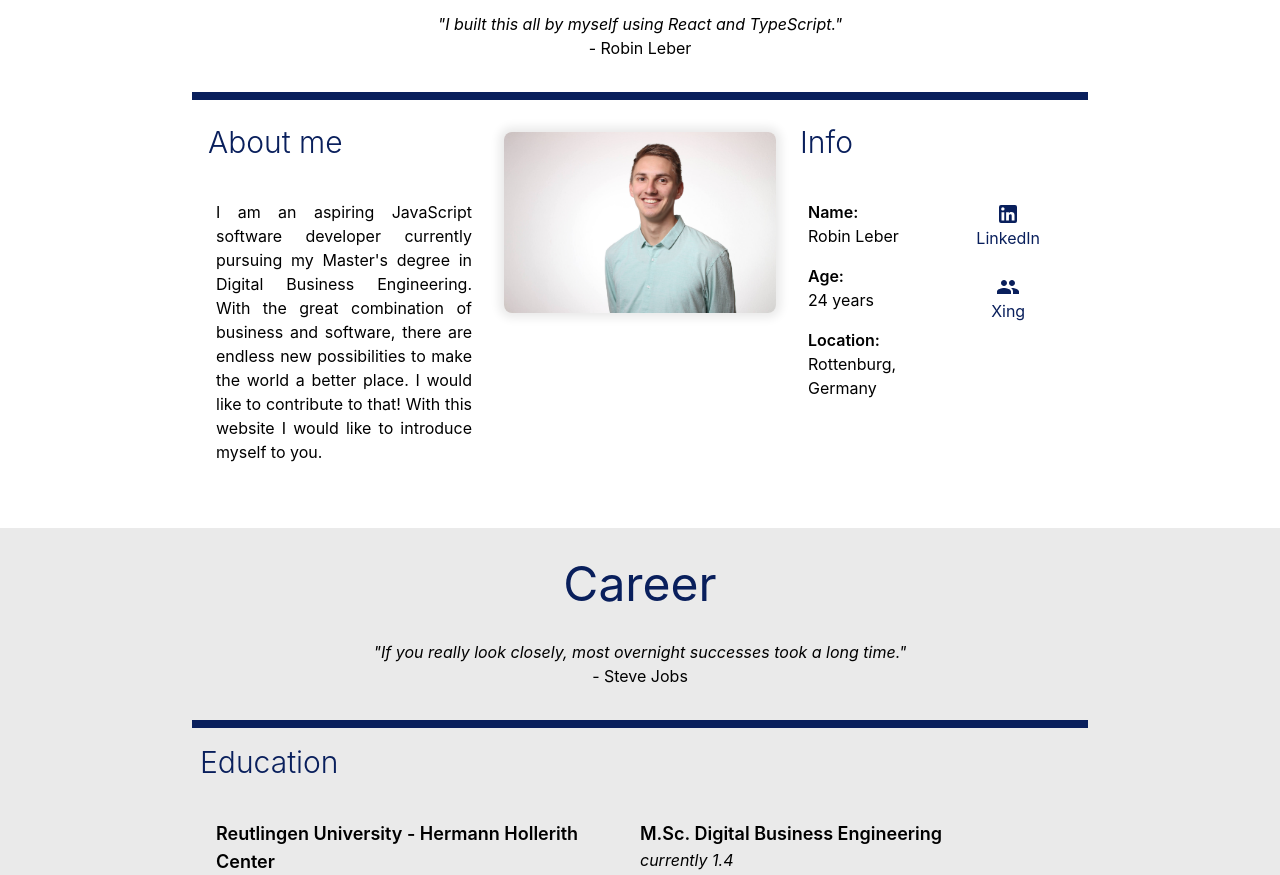
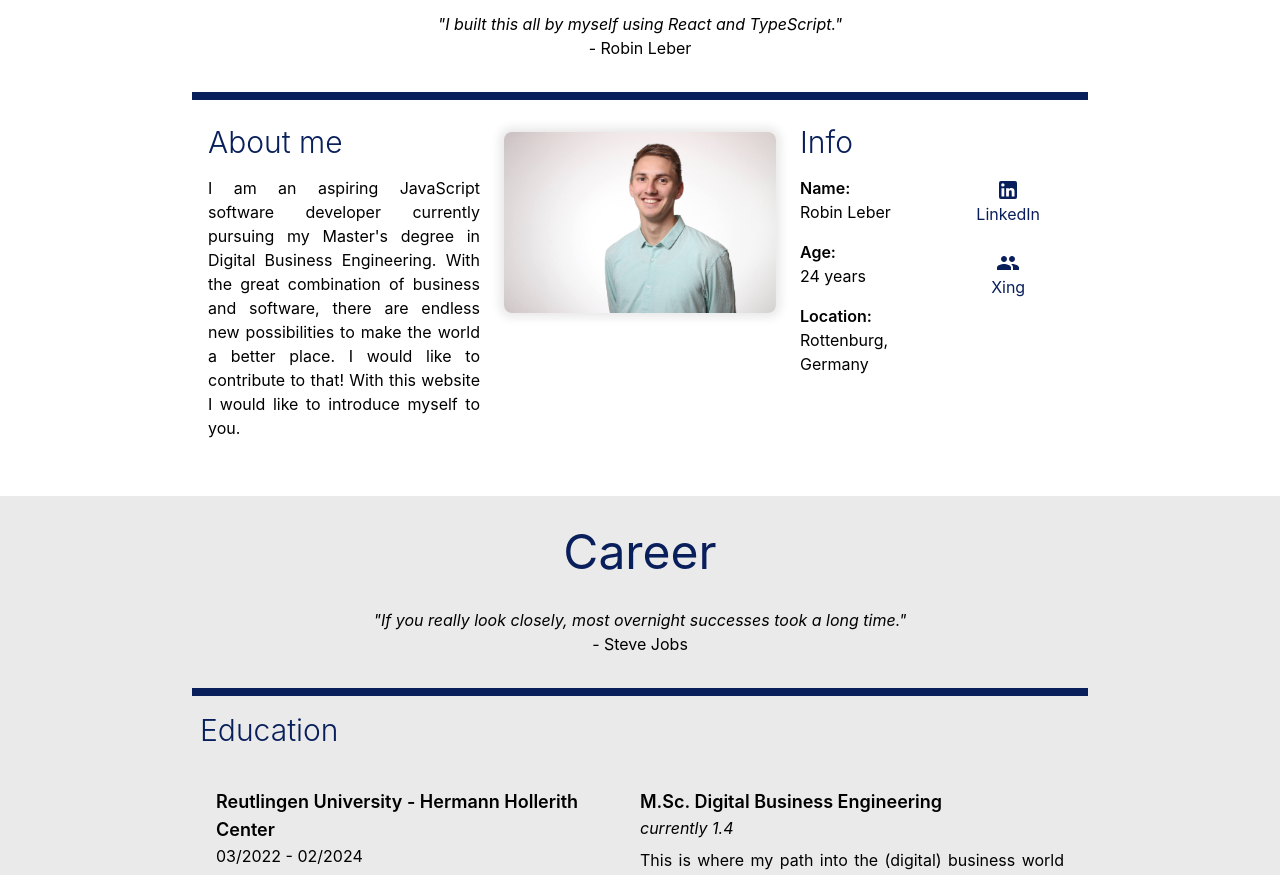
Before and after one commit to LeberCode/mySelf, a React (Create React App) app: page / in a window 1280 px wide. Shown: the part 900-1775 px from the top of the page. Built offline with nearby package versions, Linux system fonts and the light colour scheme.

Commit message:
Profile prettier

```diff
--- a/src/components/Profile.tsx
+++ b/src/components/Profile.tsx
@@ -39,10 +39,10 @@ const Profile = (props: ChildrenProps) => {
             <div className="flex lg:flex-row flex-col flex-grow py-4 px-2 text-left">
                 {/* about */}
                 <div className="flex-1 p-2">
-                    <div className="text-3xl font-light pb-8">
+                    <div className="text-3xl font-light pb-4">
                         About me
                     </div>
-                    <div className="text-black bg-white rounded-lg p-2 min-w-fit text-justify">
+                    <div className="text-black bg-white rounded-lg min-w-fit text-justify">
                         {aboutMe}
                     </div>
                 </div>
@@ -52,11 +52,11 @@ const Profile = (props: ChildrenProps) => {
                 </div>
                 {/* info */}
                 <div className="flex-1 p-2 shrink">
-                    <div className="text-3xl font-light pb-8">
+                    <div className="text-3xl font-light pb-4">
                         Info
                     </div>
                     <div className="flex justify-between">
-                        <div className="text-black bg-white rounded-lg p-2 max-w-fit">
+                        <div className="text-black bg-white rounded-lg max-w-fit">
                             <p className="font-semibold">
                                 Name:
                             </p>
@@ -76,7 +76,7 @@ const Profile = (props: ChildrenProps) => {
                                 {person.city}, {person.country}
                             </p>
                         </div>
-                        <div className='text-signal mb-8 lg:mb-0 p-2 px-8 rounded-lg text-center'>
+                        <div className='text-signal mb-8 lg:mb-0 px-8 rounded-lg text-center'>
                             <div className="mb-6">
                                 <a href='https://www.linkedin.com/in/robin-leber-352b921a1/' target="_blank" rel="noreferrer">
                                     <LinkedIn />
```
